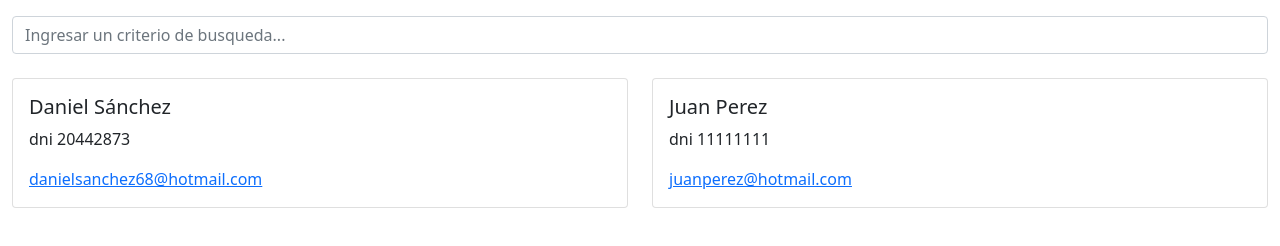
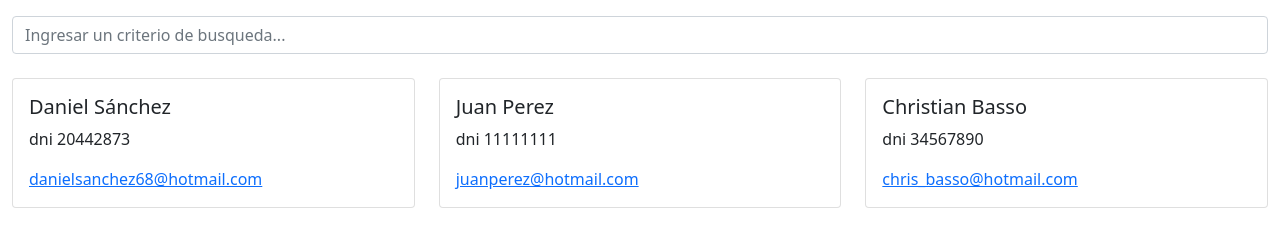
Before and after one commit to chris-basso/ejercicio1_entrega, a plain HTML site: page nt2-ejercicio1/index.html in a window 1280 px wide. Drawn offline with nearby package versions, Linux system fonts and the light colour scheme.

Commit message:
agregue una persona, christian basso

```diff
--- a/nt2-ejercicio1/index.html
+++ b/nt2-ejercicio1/index.html
@@ -38,6 +38,7 @@
                         [
                             { nombre: 'Daniel', apellido: 'Sánchez', dni: 20442873, correo: 'danielsanchez68@hotmail.com' },
                             { nombre: 'Juan', apellido: 'Perez', dni: 11111111, correo: 'juanperez@hotmail.com' },
+                            { nombre: 'Christian', apellido: 'Basso', dni: 34567890, correo: 'chris_basso@hotmail.com' },
                             //Agregar aquí nombre, apellido, dni y correo en formato objeto
                         ]
                 }
```
